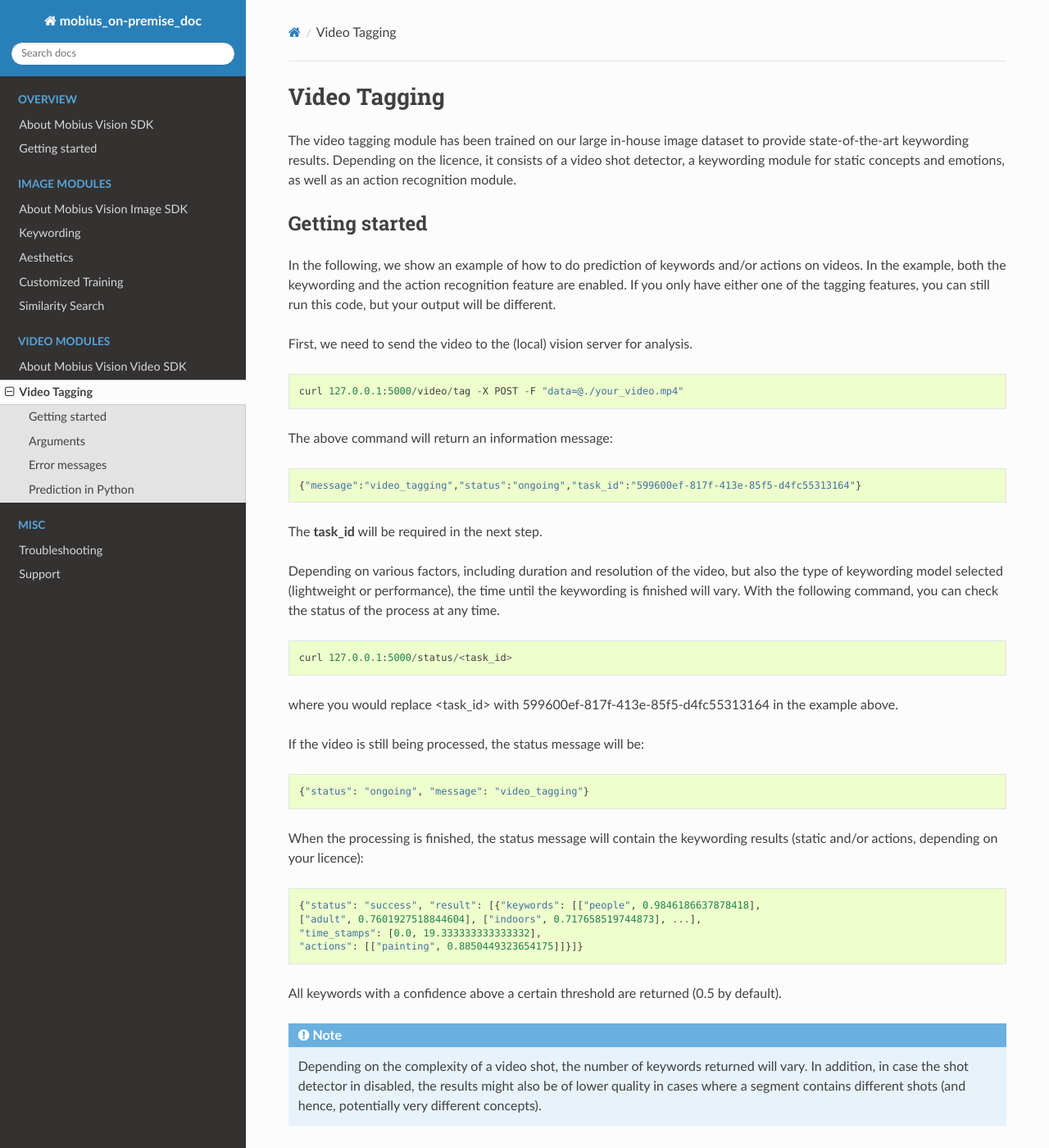
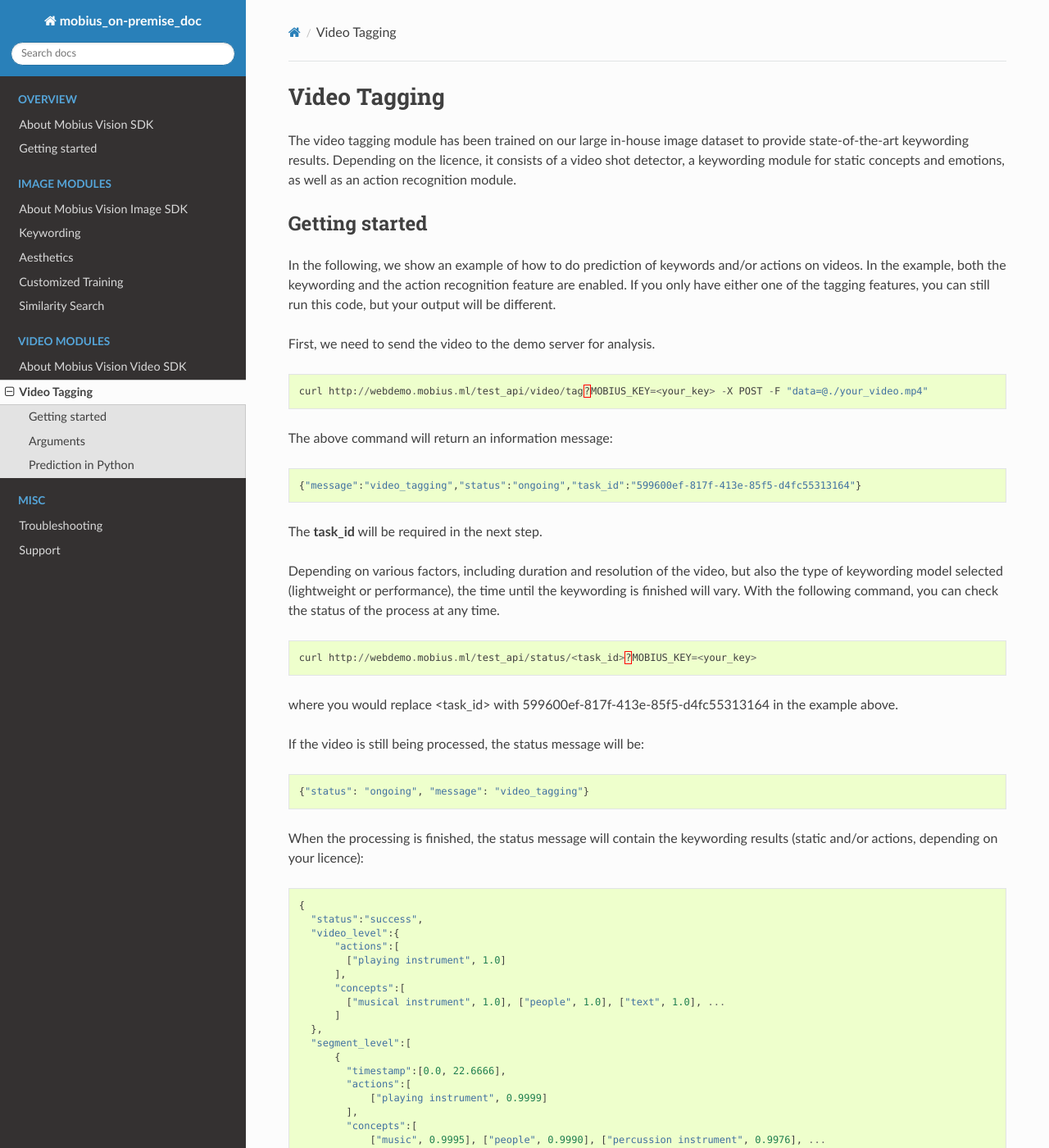
Before and after one commit to rumlingd/mobius_on-premise_doc, a Sphinx documentation site: the page built from source/video_keywording.rst, in a window 1280 px wide and 1400 px high. Shown: the whole window at 82% size. Built offline with Sphinx 7.4.7 and the Read the Docs theme 2.0.0, drawn with Linux system fonts in a browser that asks for light colours; formulas are drawn with MathJax 3; some of the changed text lies outside the part shown.

Commit message:
Revised video part of test API docs.

```diff
--- a/source/video_keywording.rst
+++ b/source/video_keywording.rst
@@ -7,10 +7,10 @@
 
 In the following, we show an example of how to do prediction of keywords and/or actions on videos. In the example, both the keywording and the action recognition feature are enabled. If you only have either one of the tagging features, you can still run this code, but your output will be different.
 
-First, we need to send the video to the (local) vision server for analysis.
+First, we need to send the video to the demo server for analysis.
 ::
 
-  curl 127.0.0.1:5000/video/tag -X POST -F "data=@./your_video.mp4"
+  curl http://webdemo.mobius.ml/test_api/video/tag?MOBIUS_KEY=<your_key> -X POST -F "data=@./your_video.mp4"
 
 The above command will return an information message:
 ::
@@ -23,7 +23,7 @@
 With the following command, you can check the status of the process at any time.
 ::
 
-  curl 127.0.0.1:5000/status/<task_id>
+  curl http://webdemo.mobius.ml/test_api/status/<task_id>?MOBIUS_KEY=<your_key>
 
 where you would replace <task_id> with 599600ef-817f-413e-85f5-d4fc55313164 in the example above.
 
@@ -35,10 +35,29 @@
 When the processing is finished, the status message will contain the keywording results (static and/or actions, depending on your licence):
 ::
 
-  {"status": "success", "result": [{"keywords": [["people", 0.9846186637878418],
-  ["adult", 0.7601927518844604], ["indoors", 0.717658519744873], ...],
-  "time_stamps": [0.0, 19.333333333333332],
-  "actions": [["painting", 0.8850449323654175]]}]}
+  {
+    "status":"success",
+    "video_level":{
+        "actions":[
+          ["playing instrument", 1.0]
+        ],
+        "concepts":[
+          ["musical instrument", 1.0], ["people", 1.0], ["text", 1.0], ...
+        ]
+    },
+    "segment_level":[
+        {
+          "timestamp":[0.0, 22.6666],
+          "actions":[
+              ["playing instrument", 0.9999]
+          ],
+          "concepts":[
+              ["music", 0.9995], ["people", 0.9990], ["percussion instrument", 0.9976], ...
+          ]
+        }
+    ]
+  }
+
 
 All keywords with a confidence above a certain threshold are returned (0.5 by default).
 
@@ -55,7 +74,7 @@
 Depending on the features that have been bought, there are a number of arguments that can be passed. The arguments can be passed by adding a "?" after the tag command, followed by the argument=value. Several arguments are separated using the "&". The following example illustrates this:
 ::
 
-  curl 127.0.0.1:5000/video/tag?keyword_threshold=0.6&action_threshold=0.7 -X POST -F "data=@./your_video.mp4"
+  curl http://webdemo.mobius.ml/test_api/video/tag?MOBIUS_KEY=<your_key>&keyword_threshold=0.6&action_threshold=0.7 -X POST -F "data=@./your_video.mp4"
 
 Below is list of the different arguments that can be set, together with their default values.
 
@@ -91,20 +110,6 @@
   If *fixed_segment_length* is set, the shot detector is disabled.
 
 
-Error messages
----------------
-
-If there is an error on one of the input arguments, the following status message will be returned:
-::
-
-  {'status': 'error', 'message': 'wrong_arguments_format', 'arg': 'keyword_topk'}
-
-If the video format is not supported, the status message is:
-::
-
-  {'status': 'error', 'message': 'video_reading_error'}
-
-
 Prediction in Python
 ---------------------
 
@@ -117,12 +122,12 @@
     def analyze_video(video_path):
          with open(video_path,'rb') as video:
              data = {'data': video}
-             res = requests.post('http://127.0.0.1:5000/video/tag', files=data).json()
+             res = requests.post('http://webdemo.mobius.ml/test_api/video/tag?MOBIUS_KEY=<your_key>', files=data).json()
              task_id = res['task_id']
-             msg = requests.get('http://127.0.0.1:5000/status/' + task_id).json()
+             msg = requests.get('http://webdemo.mobius.ml/test_api/status/' + task_id + '?MOBIUS_KEY=<your_key>').json()
 
-             while(msg['status'] is 'ongoing'):
-                 msg = requests.get('http://127.0.0.1:5000/status/' + task_id).json()
+             while(msg['status'] == 'ongoing'):
+                 msg = requests.get('http://webdemo.mobius.ml/test_api/status/' + task_id + '?MOBIUS_KEY=<your_key>').json()
                  time.sleep(1.0)
 
              if(msg['status'] == 'success'):
```
Also changed, not shown: source/error_codes.rst (+18 -0 lines).
